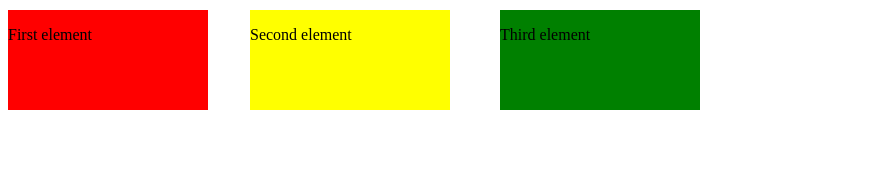
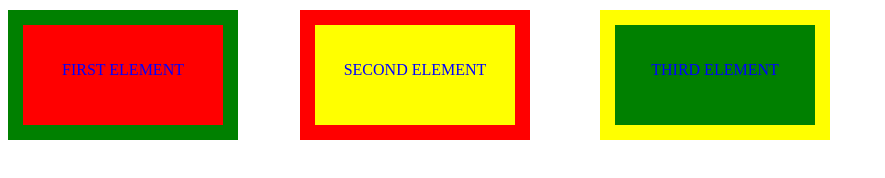
Before and after one commit to ingann/lapio-website, a plain HTML site: page positions.html in a window 1280 px wide. Shown: the whole page, without its empty margins (0-885 px from the left). Drawn offline with Linux system fonts and the light colour scheme.

Commit message:
Part 3, add tenth exercise

```diff
--- a/position_style.css
+++ b/position_style.css
@@ -1,25 +1,32 @@
 .first-box-container {
-    width: 200px;
-    height: 100px;
     background-color: red;
-    position: absolute;
-    margin-top: 2px;
+    border-color: green;
   }
 
   .second-box-container {
-    width: 200px;
-    height: 100px;
     background-color: yellow;
-    position: absolute;
-    left: 250px;
-    margin-top: 2px;
+    border-color: red;
+    left: 300px;
   }
 
   .third-box-container {
+    background-color: green;
+    border-color: yellow;
+    left: 600px;
+  }
+
+  .container{
     width: 200px;
     height: 100px;
-    background-color: green;
+    color: blue;
+    text-align: center;
+    text-transform: uppercase;
+    margin-top: 2px;
+    border-style: solid;
+    border-width: 15px;
     position: absolute;
-    left: 500px;
-    margin-top: 2px;
   }
+
+  p{
+    padding-top: 20px;
+  }
--- a/positions.html
+++ b/positions.html
@@ -7,13 +7,13 @@
   <title>Lapio positions</title>
 </head>
 <body>
-    <div class="first-box-container">
+    <div class="first-box-container container">
         <p>First element</p>
     </div>
-    <div class="second-box-container">
+    <div class="second-box-container container">
         <p>Second element</p>
     </div>
-    <div class="third-box-container">
+    <div class="third-box-container container">
         <p>Third element</p>
     </div>
 </body>
```
